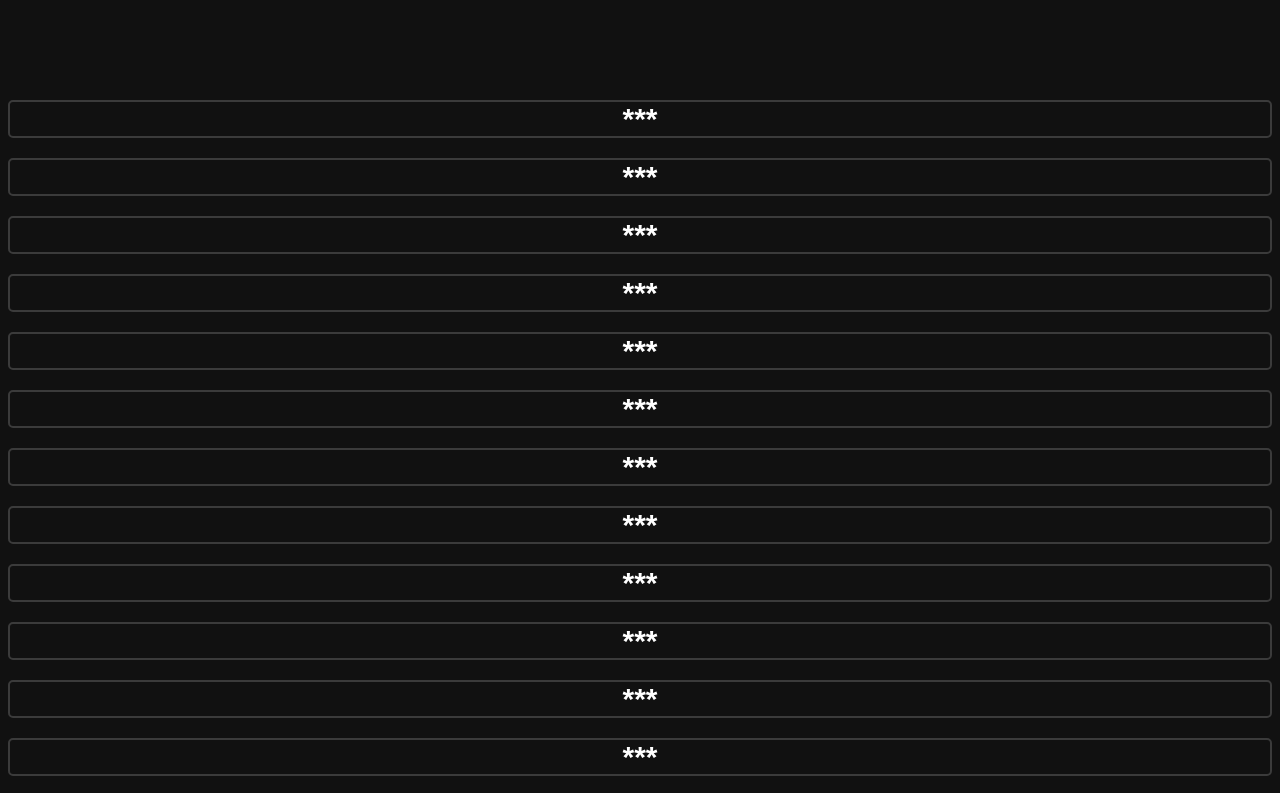
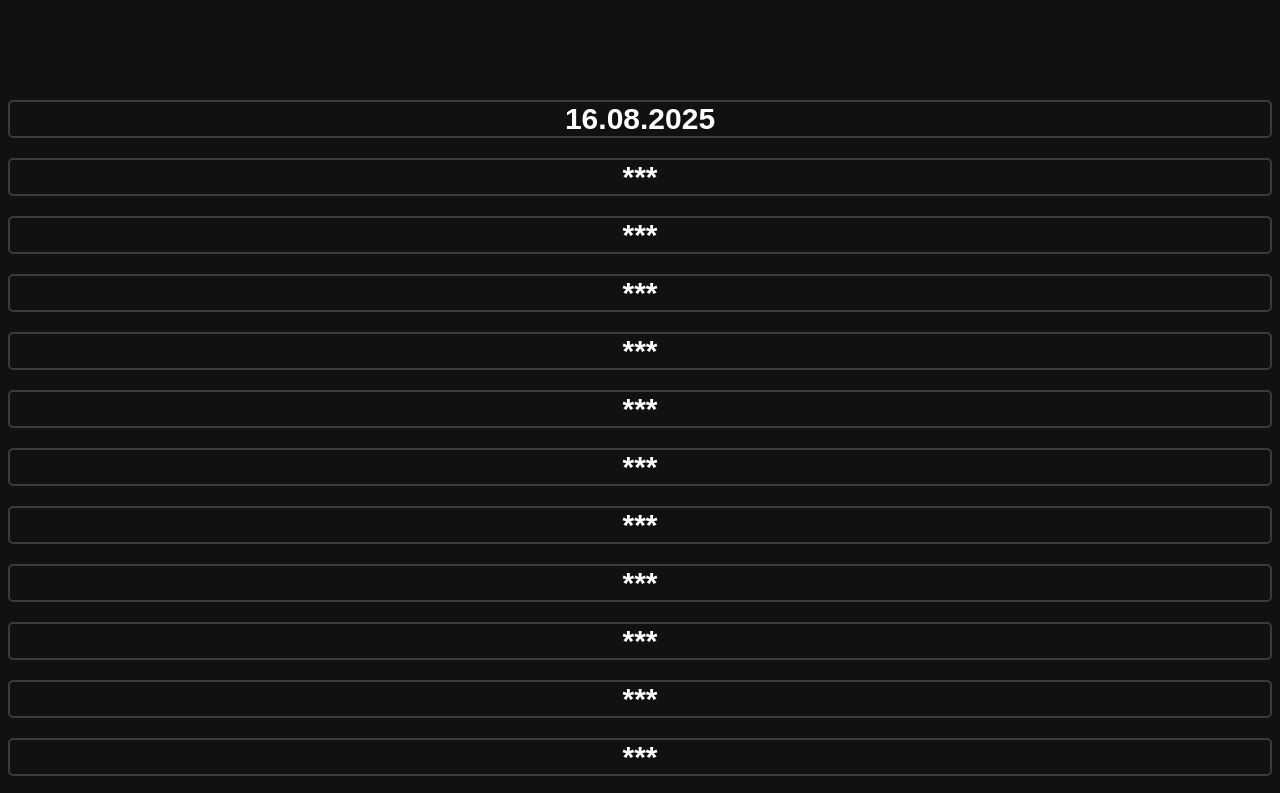
Before and after one commit to 20032025/to-him, a plain HTML site: page index.html in a window 1280 px wide. Shown: the top 793 px of the page. Drawn offline with Linux system fonts and the light colour scheme; a web font is replaced by a local one.

Commit message:
Update index.html

```diff
--- a/index.html
+++ b/index.html
@@ -8,7 +8,7 @@
 <body>
 
 <div class="links-container">
-    <a href="**" class="link">*** </a>
+    <a href="16.08.2025.html" class="link"> 16.08.2025 </a>
     <a href="**" class="link"> ***</a>
      <a href="**" class="link">*** </a>
     <a href="**" class="link"> ***</a>
```
